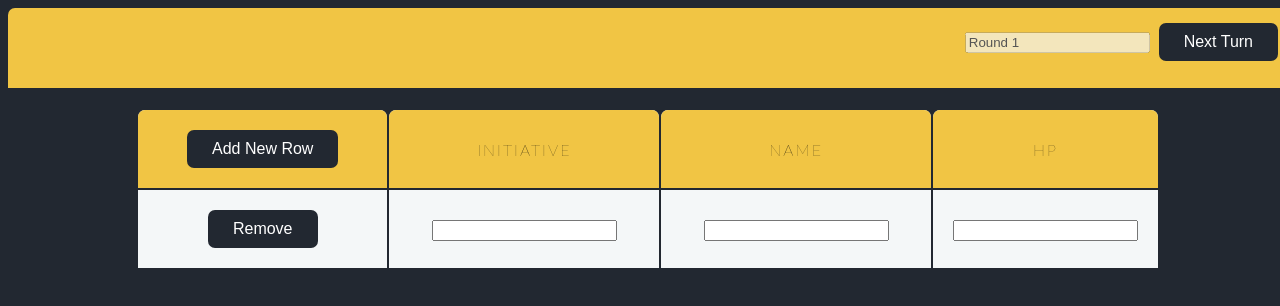
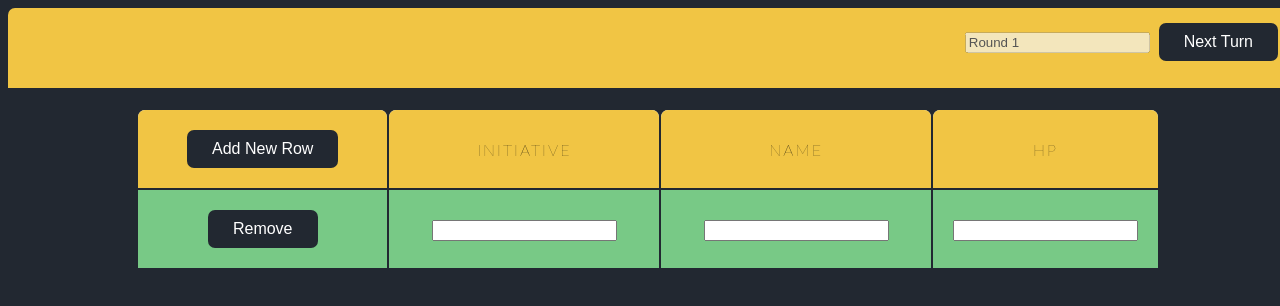
Before and after one commit to AlejandroSotoCastro/Initiative_Counter, a plain HTML site: page One_file_Initiative_counter.html in a window 1280 px wide. Both pictures are taken after a click on the button "Next Turn". Drawn offline with Linux system fonts and the light colour scheme.

Commit message:
autocomplete off
set autocomplete of for initiative and also init the cells to 0

```diff
--- a/One_file_Initiative_counter.html
+++ b/One_file_Initiative_counter.html
@@ -4,7 +4,7 @@
 body {
   width: 100vw;
   height: 100vh;
-  overflow: scroll;
+  overflow-y: scroll;
   background-color: #222831;
   font-family: sans-serif;
 }
@@ -41,6 +41,13 @@ body {
   border-top-right-radius: 7px;
 }
 
+
+.cont{
+  width: 100vw;
+  height: 100vh;
+  overflow-y: scroll;
+
+}
 table {
   height: 40%;
   left: 10%;
@@ -85,8 +92,7 @@ th, td {
 <head>
   <meta charset="UTF-8">
   <meta name="viewport" content="width=device-width, initial-scale=1.0">
-  <link rel="stylesheet" type="text/css" href="style.css">
-  <title>Initiative</title>
+  <title>Initiative Utility</title>
 </head>
 <body onload="createTable()">
 
@@ -99,9 +105,11 @@ th, td {
   </div>
 
 
-  <div id="cont"></div>   <!--the container to add the table.-->
+  <div id="cont" class="cont" ></div>   <!--the container to add the table.-->
 </body>
-<script>// select all the buttons
+
+<script>
+// select all the buttons
 const buttons = document.querySelectorAll('button');
 // select the <input type="text" class="display" disabled> element
 const display = document.querySelector('.display');
@@ -111,8 +119,9 @@ var table = document.getElementById("table");
 
 
 
-display.value="Round 0"
-var counter=0;
+display.value="Round 1"
+var round_counter=1;
+var turn_counter=1;
 
 var arrHead = new Array();
 arrHead = ['','INITIATIVE', 'NAME', 'HP']; // table headers.
@@ -208,8 +217,26 @@ function createTable() {
 
 function turn() {
 
-  counter= counter + 1;
-  display.value=("Round " + counter.toString());
+
+  var table = document.getElementById("empTable");
+  var rows = table.rows;
+   for (i = 1; i < (rows.length ); i++) {
+
+	rows[i].style.backgroundColor= "#f4f7f8";
+   }
+   if(rows.length===turn_counter){
+   turn_counter=1;
+   round_counter= round_counter + 1;
+   rows[turn_counter].style.backgroundColor= "#78c986";
+   console.log("reset")
+   }
+   else{
+    rows[turn_counter].style.backgroundColor= "#78c986";
+
+    console.log("normal")
+   }
+  turn_counter+=1;
+  display.value=("Round " + round_counter.toString());
 
 }
 
@@ -253,5 +280,7 @@ function sortTable() {
 
 
 
+
+
 </script>
 </html>
--- a/script.js
+++ b/script.js
@@ -88,6 +88,8 @@ function createTable() {
 			ele.setAttribute('onBlur',"sortTable()");
 			ele.setAttribute('id',"init");
 			ele.setAttribute('type', 'number');
+			ele.setAttribute('autocomplete', 'off');
+			ele.setAttribute('value', '0');
 		}
 
                 td.appendChild(ele);
```
